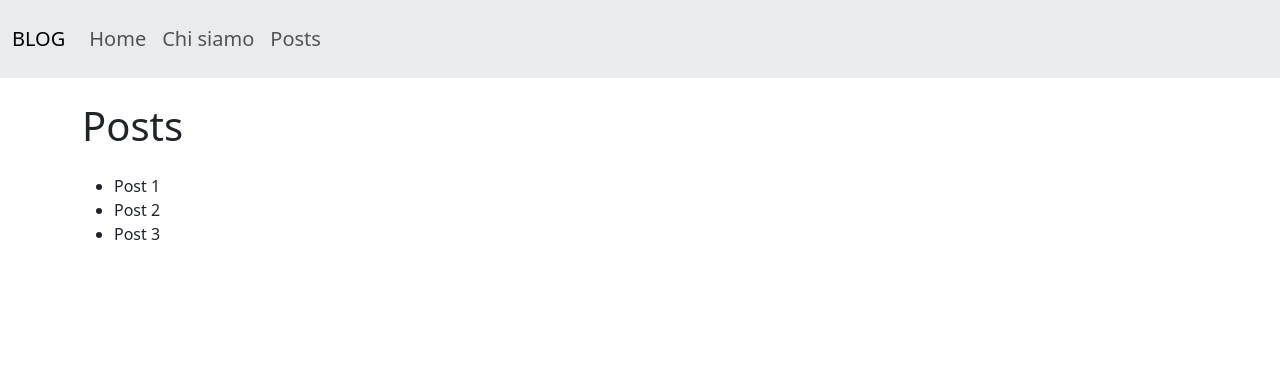
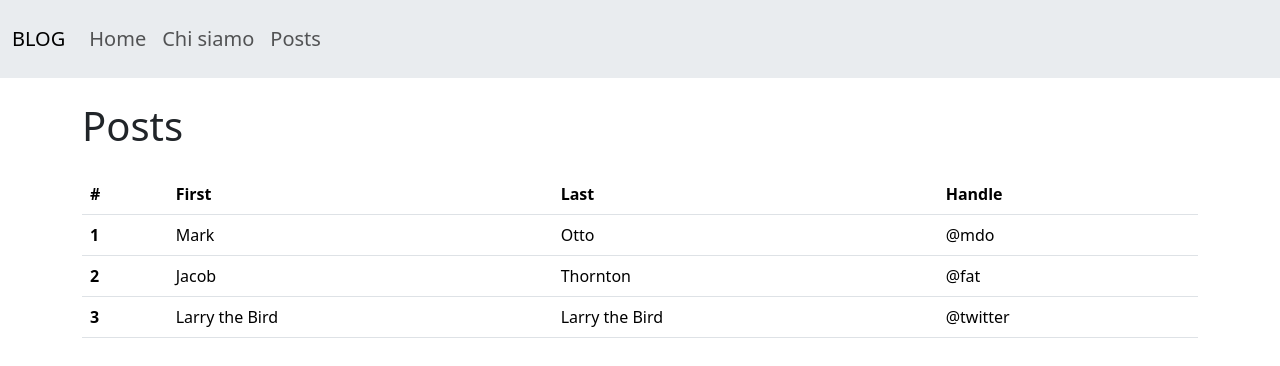
Before and after one commit to GemelliAngelo/react-router, a React (Vite) app: page /posts in a window 1280 px wide. Shown: the top 366 px of the page. Built offline with nearby package versions, Linux system fonts and the light colour scheme; no server answers.

Commit message:
add fetch and state posts

```diff
--- a/src/App.jsx
+++ b/src/App.jsx
@@ -11,7 +11,7 @@
         <Route Component={DefaultLayout}>
           <Route index Component={HomePage} />
           <Route path="/about" Component={AboutPage} />
-          <Route path="/Posts" Component={PostsPage} />
+          <Route path="/posts" Component={PostsPage} />
         </Route>
       </Routes>
     </BrowserRouter>
--- a/src/pages/Posts.jsx
+++ b/src/pages/Posts.jsx
@@ -1,12 +1,53 @@
+import { useEffect, useState } from "react";
+
 export default function PostsPage() {
+  const apiUrl = import.meta.env.VITE_API_URL;
+
+  const [posts, setPosts] = useState([]);
+
+  useEffect(() => {
+    fetchPosts();
+  }, []);
+
+  const fetchPosts = () => {
+    fetch(apiUrl + "/posts")
+      .then((res) => res.json())
+      .then((data) => setPosts(data));
+  };
+
   return (
     <div className="container">
       <h1 className="my-4">Posts</h1>
-      <ul>
-        <li>Post 1</li>
-        <li>Post 2</li>
-        <li>Post 3</li>
-      </ul>
+      <table className="table">
+        <thead>
+          <tr>
+            <th scope="col">#</th>
+            <th scope="col">First</th>
+            <th scope="col">Last</th>
+            <th scope="col">Handle</th>
+          </tr>
+        </thead>
+        <tbody>
+          <tr>
+            <th scope="row">1</th>
+            <td>Mark</td>
+            <td>Otto</td>
+            <td>@mdo</td>
+          </tr>
+          <tr>
+            <th scope="row">2</th>
+            <td>Jacob</td>
+            <td>Thornton</td>
+            <td>@fat</td>
+          </tr>
+          <tr>
+            <th scope="row">3</th>
+            <td>Larry the Bird</td>
+            <td>Larry the Bird</td>
+            <td>@twitter</td>
+          </tr>
+        </tbody>
+      </table>
     </div>
   );
 }
```
Also changed, not shown: 1 other file (tests, documents, lock files or other folders).
